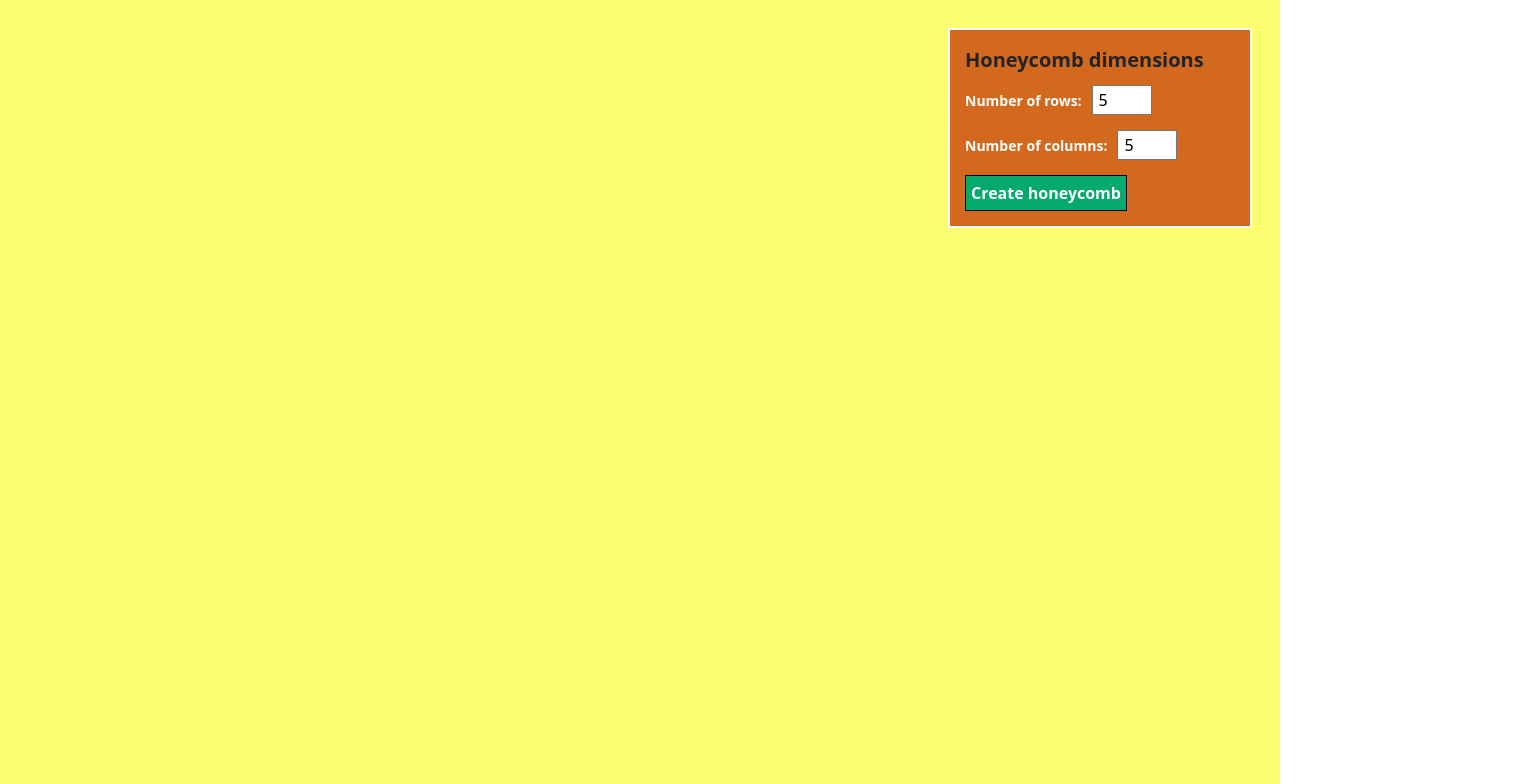
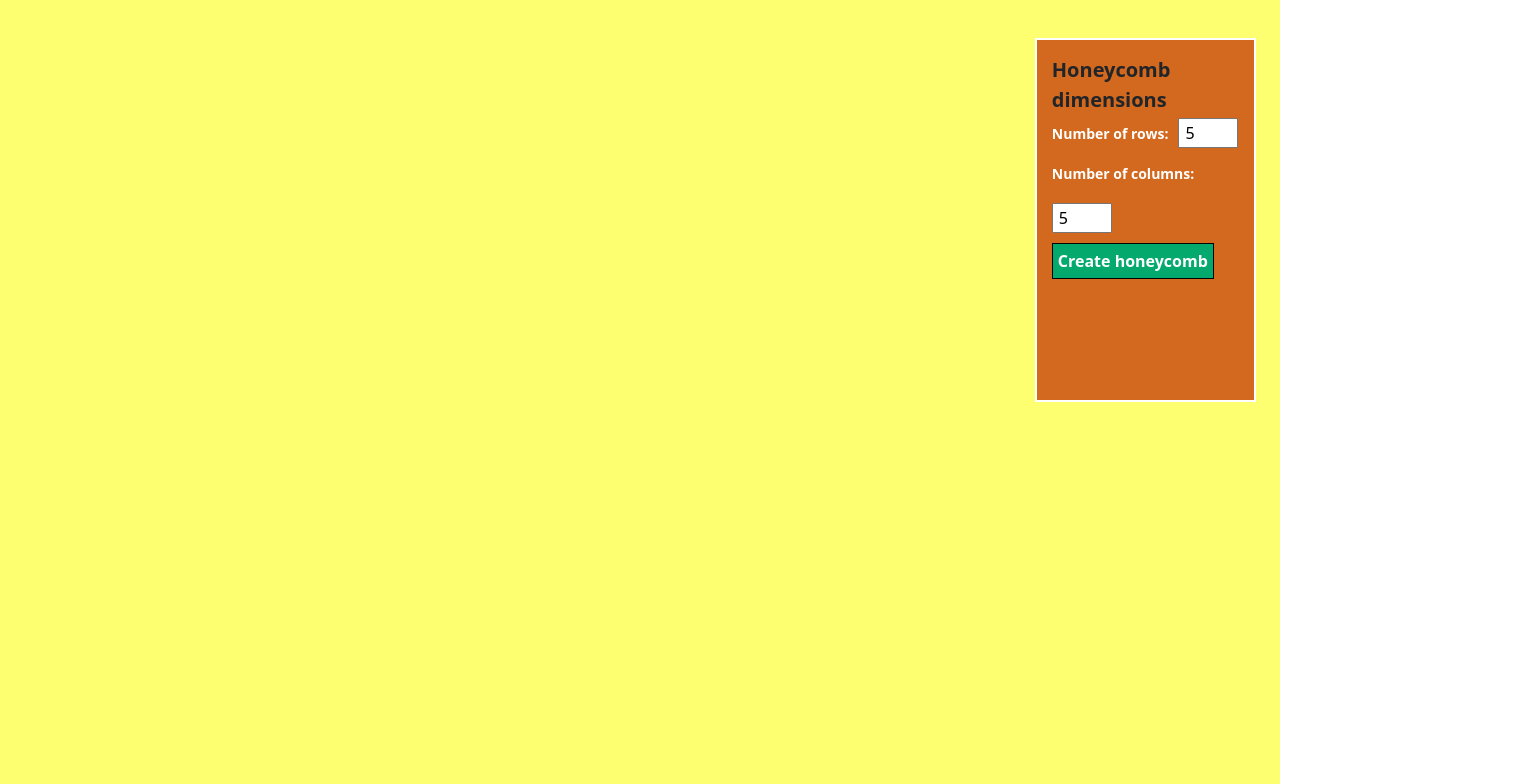
Before and after one commit to GabrielEGonzalez97/Honeycomb_Compass, an Angular app in the folder code/: page / in a window 1280 px wide. Shown: the top 784 px of the page, 1530 px wide, since content can reach past the window. Built offline with nearby package versions, Linux system fonts and the light colour scheme.

Commit message:
ordering the css of the honeycomb component

```diff
--- a/code/src/app/components/honeycomb/honeycomb.component.css
+++ b/code/src/app/components/honeycomb/honeycomb.component.css
@@ -4,37 +4,41 @@ body, html {
 
 .div_principal {
     position: absolute;
+    height: 100%;
+    width: 100%;
+    overflow: auto;
     background-color: rgb(253, 255, 112);
-    width: 100%;
-    height: 100%;
 }
 
 .div_honeycomb {
     position: absolute;
-    width: 1500px;
-    height: 880px;
-    top: 30px;
-    left: 30px;
+    height: 90%;
+    width: 77%;
     overflow-x: auto;
     overflow-y: auto;
+    top: 5%;
+    left: 2%;
 }
 
 .div_controls_honeycomb {
-    position: relative;
+    position: absolute;
+    height: 45%;
+    width: 17%;
+    overflow-x: auto;
+    overflow-y: auto;
     background-color: chocolate;
+    outline: 2px solid white;
     float: right;
+    top: 5%;
+    right: 2%;
     padding: 10px;
-    width: 300px;
-    top: 30px;
-    right: 30px;
-    outline: 2px solid white;
 }
 
 table {
     position: relative;
+    height: 100%;
+    width : 100%;
     float: left;
-    width : 100%;
-    height: 100%;
 }
 
 .cell {
@@ -46,9 +50,9 @@ table {
 
 .label_title {
     position: relative;
+    height: 30px;
     font-weight: bold;
     font-size: 20px;
-    height: 30px;
     margin: 5px;
     border: 5px;
 }
@@ -67,9 +71,9 @@ table {
 
 .label_title_final_position {
     position: relative;
+    height: 30px;
     font-weight: bold;
     font-size: 20px;
-    height: 30px;
     top: 10px;
     margin: 5px;
     border: 5px;
@@ -77,20 +81,20 @@ table {
 
 .label_options {
     position: relative;
+    height: 30px;
+    color: white;
     font-weight: bold;
-    color: white;
     font-size: 14px;
-    height: 30px;
     margin: 5px;
     border: 5px;
 }
 
 .label_final_results {
     position: relative;
+    height: 30px;
+    color: white;
     font-weight: bold;
-    color: white;
     font-size: 14px;
-    height: 30px;
     top: 10px;
     margin: 5px;
     border: 5px;
@@ -98,12 +102,12 @@ table {
 
 .label_change_position {
     position: absolute;
+    width: 110px;
     overflow-x: auto;
     background-color: gainsboro;
+    color: black;
     font-weight: bold;
-    color: black;
     font-size: 14px;
-    width: 110px;
     padding: 5px;
     margin: 5px;
     border: 5px;
@@ -111,11 +115,11 @@ table {
 
 .label_final_position {
     position: relative;
+    width: 30px;
     background-color: gainsboro;
+    color: black;
     font-weight: bold;
-    color: black;
     font-size: 14px;
-    width: 30px;
     top: 10px;
     padding: 5px;
     margin: 5px;
@@ -124,11 +128,11 @@ table {
 
 .label_final_orientation {
     position: relative;
+    width: 50px;
     background-color: gainsboro;
+    color: black;
     font-weight: bold;
-    color: black;
     font-size: 14px;
-    width: 50px;
     top: 10px;
     padding: 5px;
     margin: 5px;
@@ -137,8 +141,8 @@ table {
 
 .input_dimensions_honeycomb {
     position: relative;
+    height: 30px;
     width: 60px;
-    height: 30px;
     padding: 5px;
     margin: 5px;
 }
```
